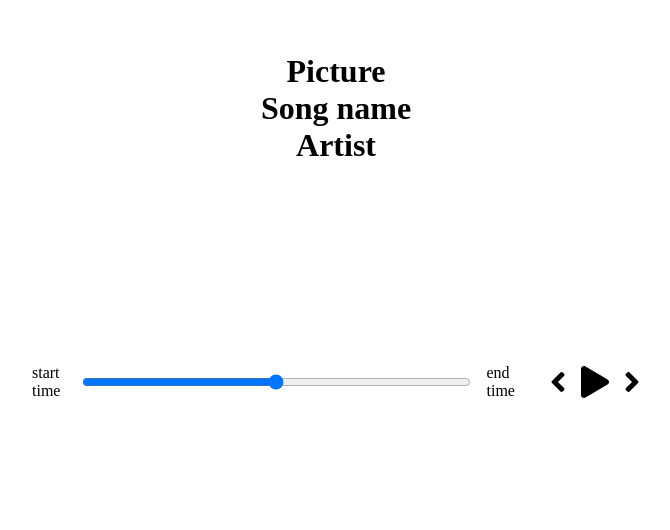
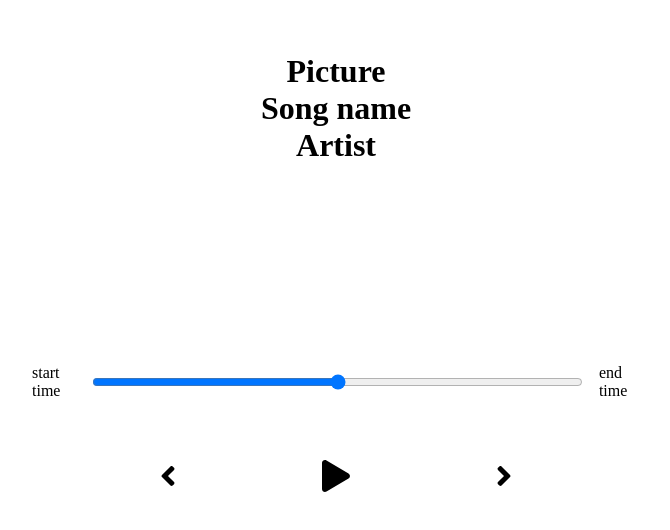
Before and after one commit to Ashlie-G/react-lofi-player, a React (Create React App) app: page / in a window 1280 px wide. Shown: the part 132-662 px from the top of the page, without its empty margins (304-974 px from the left). Built offline with nearby package versions, Linux system fonts and the light colour scheme.

Commit message:
changed div layout to reformat play controls

```diff
--- a/src/components/Player.js
+++ b/src/components/Player.js
@@ -10,11 +10,11 @@ const Player = () => {
                 <p>start time</p>
                 <input type='range' />
                 <p>end time</p>
-                <div className='play-control'>
-                    <FontAwesomeIcon className='skip-back' size='2x' icon={faAngleLeft} />
-                    <FontAwesomeIcon className='play' size='2x' icon={faPlay} />
-                    <FontAwesomeIcon className='skip-forward' size='2x' icon={faAngleRight} />
-                </div>
+            </div>
+            <div className='play-control'>
+                <FontAwesomeIcon className='skip-back' size='2x' icon={faAngleLeft} />
+                <FontAwesomeIcon className='play' size='2x' icon={faPlay} />
+                <FontAwesomeIcon className='skip-forward' size='2x' icon={faAngleRight} />
             </div>
 
         </div>
--- a/src/styles/_player.scss
+++ b/src/styles/_player.scss
@@ -9,15 +9,16 @@
     width: 50%;
     display: flex;
 
-    input{
+    input {
         width: 100%;
         padding: 1rem 2rem;
     }
 
-    p{
+    p {
         padding: 1rem;
     }
 }
+
 .play-control{
     display: flex;
     justify-content: space-between;
```
Also changed, not shown: 1 other file (tests, documents, lock files or other folders).
